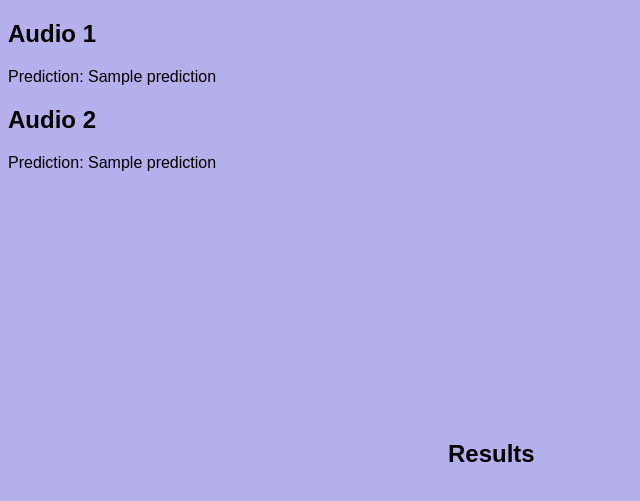
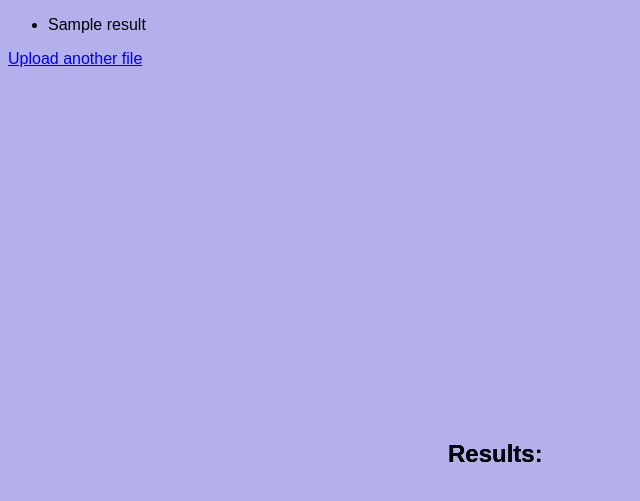
Before and after one commit to Senadeera-NK/robust-deepfake-audio-detection, a Flask app: template templates/results.html in a window 1280 px wide. Shown: the top 501 px of the page, without its empty margins (0-640 px from the left). Run offline with Flask 3, Linux system fonts and the light colour scheme; the template is opened without the code that fills it: most values are stand-ins (such as "Sample title", 1, 10 or a date in 2020).

Commit message:
2023/03/28

```diff
--- a/app.py
+++ b/app.py
@@ -18,15 +18,18 @@
 
 # for preprocessing the audio file
 from skimage.transform import resize
-import cv2
+#import cv2
+# instead of cv2, using guassian_filter here
+from scipy.ndimage.filters import gaussian_filter
+
 import librosa
 
 
-sys.path.append(r"c:\\users\\asus\\appdata\\roaming\\python\\python39\\site-packages")
+#sys.path.append('D:\\CS FINAL YEAR\\Final Project\\my project\\robust-deepfake-audio-detection\\venv\\Lib\\site-packages')
 
 # to get the current directory
 current_dir = os.getcwd()
-model_file = 'best_mode_1.h5'
+model_file = 'best_model_3.h5'
 
 model_path = os.path.join(current_dir, model_file)
 
@@ -53,12 +56,12 @@
 
 
    #audio_file = [os.path.join(audio_path, f) for f in os.listdir(audio_path) if f.endswith('.wav')]
-   audio,sr = librosa.load(audio_path, sr=None)
-   spectrogram = librosa.feature.melspectrogram(y=audio, sr=sr)
+   audio, sr = librosa.load(audio_path, sr=None)
+   spectrogram = librosa.feature.melspectrogram(y=audio,sr=sr)
    spectrogram = librosa.power_to_db(spectrogram)
    spectrogram = np.array(spectrogram, dtype=np.float32)
    spectrogram_resized = resize(spectrogram, (128,128))
-   spectrogram_resized = cv2.GaussianBlur(spectrogram_resized, (5,5), 0)
+   spectrogram_resized = gaussian_filter(spectrogram_resized,sigma=(5,5), mode='constant')
    spectrogram_resized = np.repeat(spectrogram_resized[:,:,np.newaxis], 3, axis=-1)
    spectrogram_resized = spectrogram_resized / 255.0
    return spectrogram_resized
@@ -87,10 +90,10 @@
          audio_file.save(filepath)
 
          # preprocess the audio file
-         preprocess_audio = preprocess_audio(filepath)
+         preprocessed_audio = preprocess_audio(filepath)
 
          # run the model to detect if the audio is a deepfake or not
-         prediction = model.predict(preprocess_audio)
+         prediction = model.predict(preprocessed_audio)
 
          # if the model predicts a label of 0, the audio is a deepfake
          # if the model predicts a label of a 1, the audio is a real
@@ -99,7 +102,7 @@
          else:
             result = 'deepfake audio'
          results.append(result)
-   return redirect('file saved successfully')
+   return redirect(url_for('show_results', results=results))
 
 @app.route('/loading')
 def show_loading():
@@ -107,7 +110,9 @@
 
 @app.route('/results')
 def show_results():
-   results = request.arg.getlist('results')
+   results = request.args.getlist('results')
+   if not results:
+      return redirect(url_for('home'))
    return render_template('result.html', results=results)
 
 #running the app
--- a/templates/results.html
+++ b/templates/results.html
@@ -10,15 +10,13 @@
 <body>
   <h1>Results</h1>
   <div class="results-container">
-    <div class="result">
-      <h2>Audio 1</h2>
-      <p>Prediction: {{ predictions[0] }}</p>
-    </div>
-    <div class="result">
-      <h2>Audio 2</h2>
-      <p>Prediction: {{ predictions[1] }}</p>
-    </div>
-    <!-- add more divs for each audio file -->
+      <h1>Results:</h1>
+      <ul>
+         {% for result in results %}
+            <li>{{ result }}</li>
+         {% endfor %}
+      </ul>
+      <a href="{{ url_for('home') }}">Upload another file</a>
   </div>
 </body>
 </html>
```
Also changed, not shown: templates/upload.html (+6 -22 lines), 1 other file.
